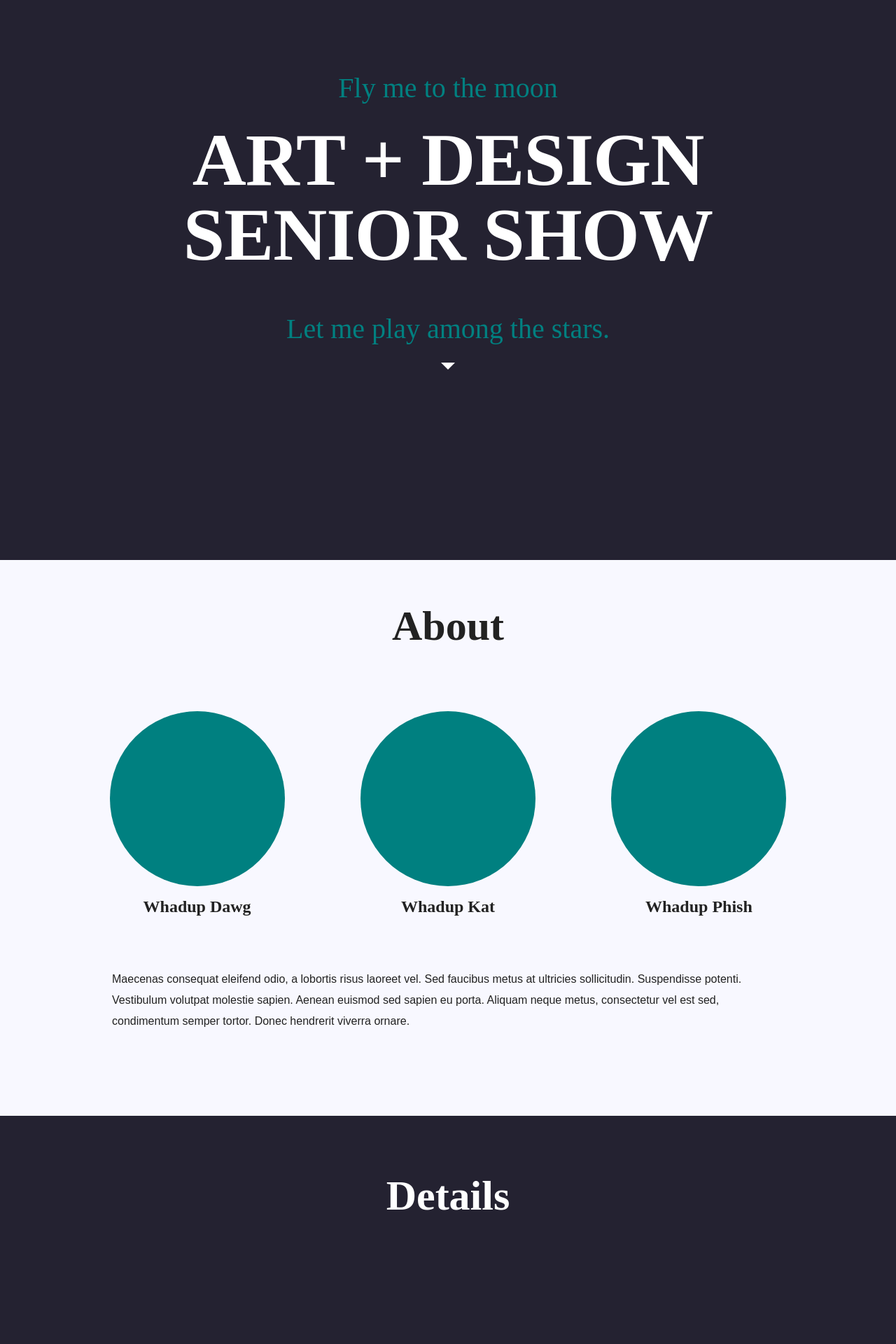
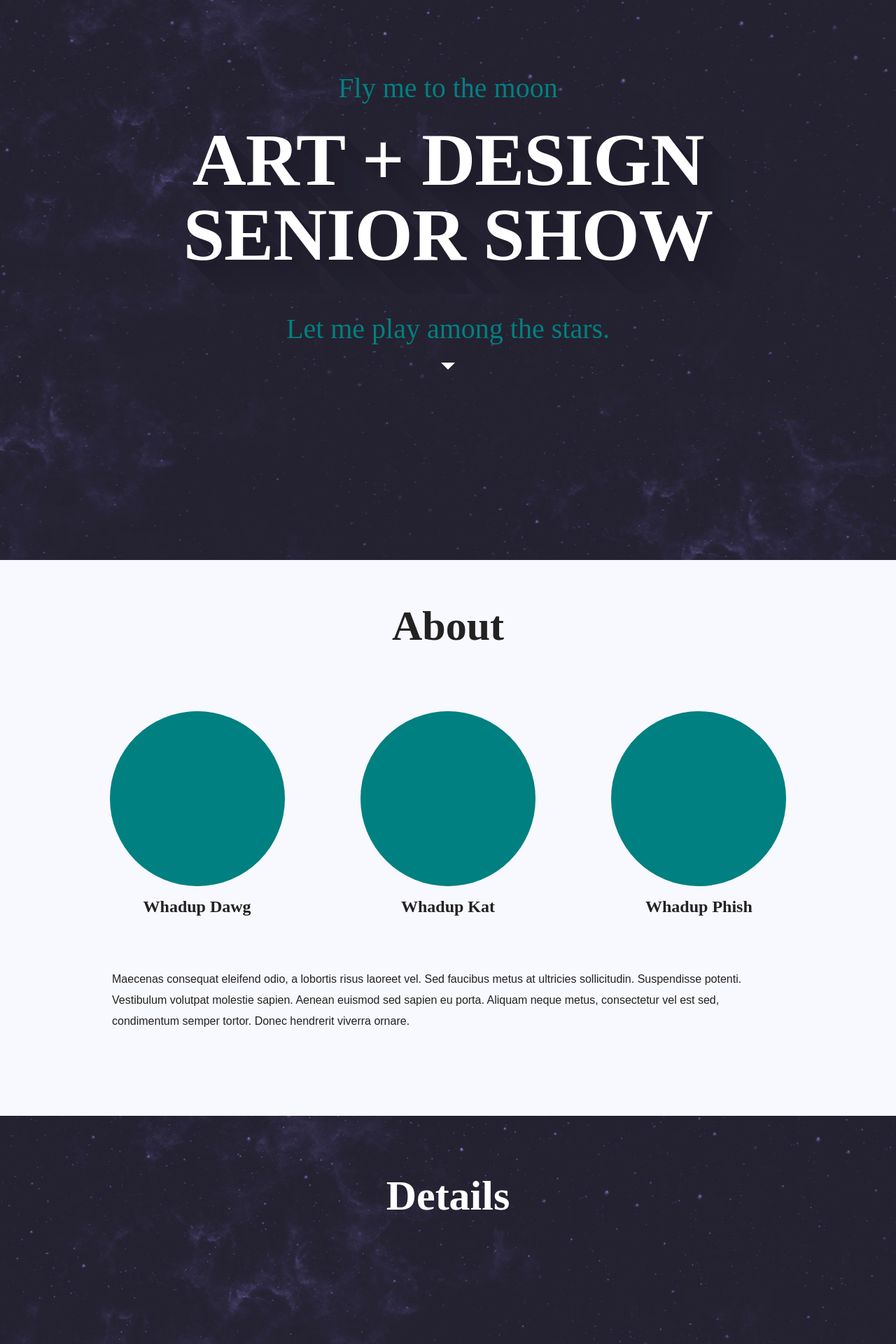
Before and after one commit to vinh291/Senior-Show-Fall-2013, a PHP site: page /dy_homepage.php in a window 1280 px wide. Shown: the top 1920 px of the page at 70% size. Run offline with PHP 8.4, Linux system fonts and the light colour scheme; data that the repository does not hold is empty; some libraries are stand-ins or nearby versions.

Commit message:
Parallax Effects, Long Shadows, Background Images
Added

+ Space background
+ Text Long Shadows
+ Parallax effects on the background

```diff
--- a/css/main.css
+++ b/css/main.css
@@ -19,6 +19,7 @@ body, html {
 header {
 	width: 100%;
 	min-height: 100%;
+	background: url(../img/starbackground2.jpg) fixed center;
 	background-color: #242231;
 }
 
@@ -29,6 +30,61 @@ header {
 	margin-right: auto;
 	text-align: center;
 }
+
+.header-info h1{
+
+   text-shadow: rgb(32, 30, 44) 1px 1px,
+    rgb(32, 30, 44) 2px 2px,
+    rgb(32, 30, 44) 3px 3px,
+    rgb(32, 30, 44) 4px 4px,
+    rgb(32, 30, 44) 5px 5px,
+    rgb(32, 30, 44) 6px 6px,
+    rgb(32, 30, 44) 7px 7px,
+    rgb(32, 30, 44) 8px 8px,
+    rgb(32, 30, 44) 9px 9px,
+    rgb(32, 30, 45) 10px 10px,
+    rgb(32, 30, 45) 11px 11px,
+    rgb(32, 30, 45) 12px 12px,
+    rgb(33, 31, 45) 13px 13px,
+    rgb(33, 31, 45) 14px 14px,
+    rgb(33, 31, 45) 15px 15px,
+    rgb(33, 31, 45) 16px 16px,
+    rgb(33, 31, 45) 17px 17px,
+    rgb(33, 31, 45) 18px 18px,
+    rgb(33, 31, 45) 19px 19px,
+    rgb(33, 31, 46) 20px 20px,
+    rgb(33, 31, 46) 21px 21px,
+    rgb(33, 31, 46) 22px 22px,
+    rgb(33, 31, 46) 23px 23px,
+    rgb(33, 31, 46) 24px 24px,
+    rgb(34, 32, 46) 25px 25px,
+    rgb(34, 32, 46) 26px 26px,
+    rgb(34, 32, 46) 27px 27px,
+    rgb(34, 32, 46) 28px 28px,
+    rgb(34, 32, 46) 29px 29px,
+    rgb(34, 32, 47) 30px 30px,
+    rgb(34, 32, 47) 31px 31px,
+    rgb(34, 32, 47) 32px 32px,
+    rgb(34, 32, 47) 33px 33px,
+    rgb(34, 32, 47) 34px 34px,
+    rgb(34, 32, 47) 35px 35px,
+    rgb(34, 32, 47) 36px 36px,
+    rgb(35, 33, 47) 37px 37px,
+    rgb(35, 33, 47) 38px 38px,
+    rgb(35, 33, 47) 39px 39px,
+    rgb(35, 33, 48) 40px 40px,
+    rgb(35, 33, 48) 41px 41px,
+    rgb(35, 33, 48) 42px 42px,
+    rgb(35, 33, 48) 43px 43px,
+    rgb(35, 33, 48) 44px 44px,
+    rgb(35, 33, 48) 45px 45px,
+    rgb(35, 33, 48) 46px 46px,
+    rgb(35, 33, 48) 47px 47px,
+    rgb(35, 33, 48) 48px 48px,
+    rgb(36, 34, 49) 49px 49px;
+}
+
+
 
 .down-arrow {
 	width: 0;
@@ -192,3 +248,8 @@ p {
 	color: teal;
 
 }
+
+section.details,
+section.students{
+	background: url(../img/starbackground2.jpg) fixed;
+}
--- a/dy_homepage.php
+++ b/dy_homepage.php
@@ -17,11 +17,12 @@
  	<script src="js/vendor/custom.modernizr.js"></script>
  	<script type="text/javascript" src="//use.typekit.net/vvp1wxb.js"></script>
 	<script type="text/javascript">try{Typekit.load();}catch(e){}</script>
+	<script src="//ajax.googleapis.com/ajax/libs/jquery/1.10.2/jquery.min.js"></script>
 </head>
 	<body>
 		<section id="wrapper">
-			<header>
-				<div class="header-info">
+			<header id="homeBanner">
+				<div id="bannerText" class="header-info">
 					<h3>Fly me to the moon</h3>
 					<h1>ART + DESIGN SENIOR SHOW</h1>
 					<h3>Let me play among the stars.</h3>
@@ -82,6 +83,8 @@
   </script>
 
   <script src="js/foundation.min.js"></script>
+  <script src="js/super.js"></script>
+
   <script>
     $(document).foundation();
   </script>
--- /dev/null
+++ b/js/super.js
@@ -0,0 +1,58 @@
+
+///////////////////////////////
+// Mobile Detection
+///////////////////////////////
+
+function isMobile(){
+    return (
+        (navigator.userAgent.match(/Android/i)) ||
+    (navigator.userAgent.match(/webOS/i)) ||
+    (navigator.userAgent.match(/iPhone/i)) ||
+    (navigator.userAgent.match(/iPod/i)) ||
+    (navigator.userAgent.match(/iPad/i)) ||
+    (navigator.userAgent.match(/BlackBerry/))
+    );
+}
+
+
+
+///////////////////////////////
+// Parallax
+///////////////////////////////
+
+// Calcualte the home banner parallax scrolling
+  function scrollBanner() {
+    //Get the scoll position of the page
+    scrollPos = jQuery(this).scrollTop();
+
+    //Scroll and fade out the banner text
+    jQuery('#bannerText').css({
+      'margin-top' : -(scrollPos/3)+"px",
+      'opacity' : 1-(scrollPos/300)
+    });
+
+    //Scroll the background of the banner
+    jQuery('#homeBanner').css({
+      'background-position' : 'center ' + (-scrollPos/2)+"px",
+    });
+
+    //Scroll the background of the banner
+    jQuery('section.students').css({
+      'background-position' : 'center ' + (-scrollPos/8)+"px",
+    });
+  }
+
+
+///////////////////////////////
+// Initialize
+///////////////////////////////
+
+jQuery.noConflict();
+jQuery(document).ready(function(){
+
+  if(!isMobile()) {
+    jQuery(window).scroll(function() {
+         scrollBanner();
+    });
+  }
+});
```
Also changed, not shown: img/starbackground2.jpg (added).
